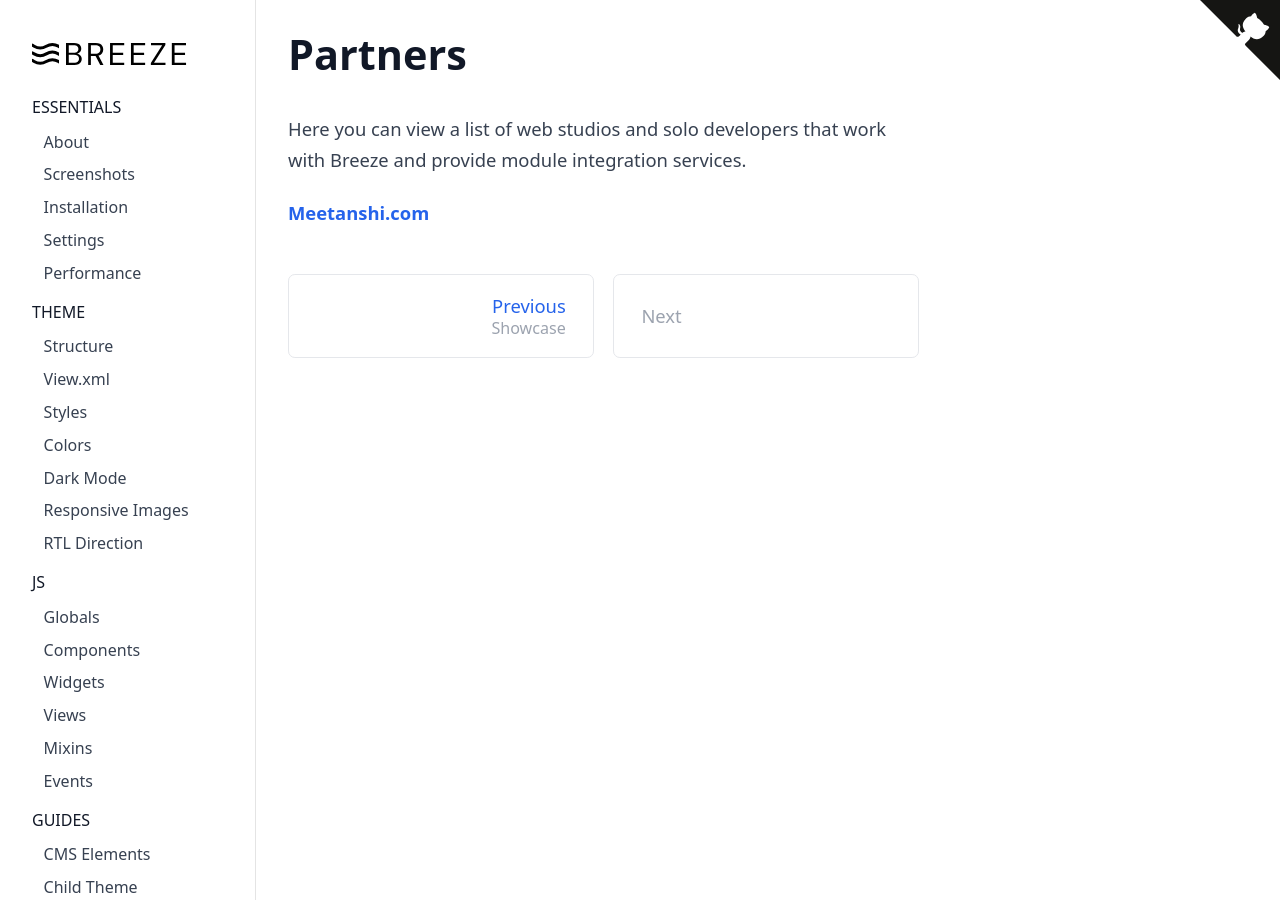
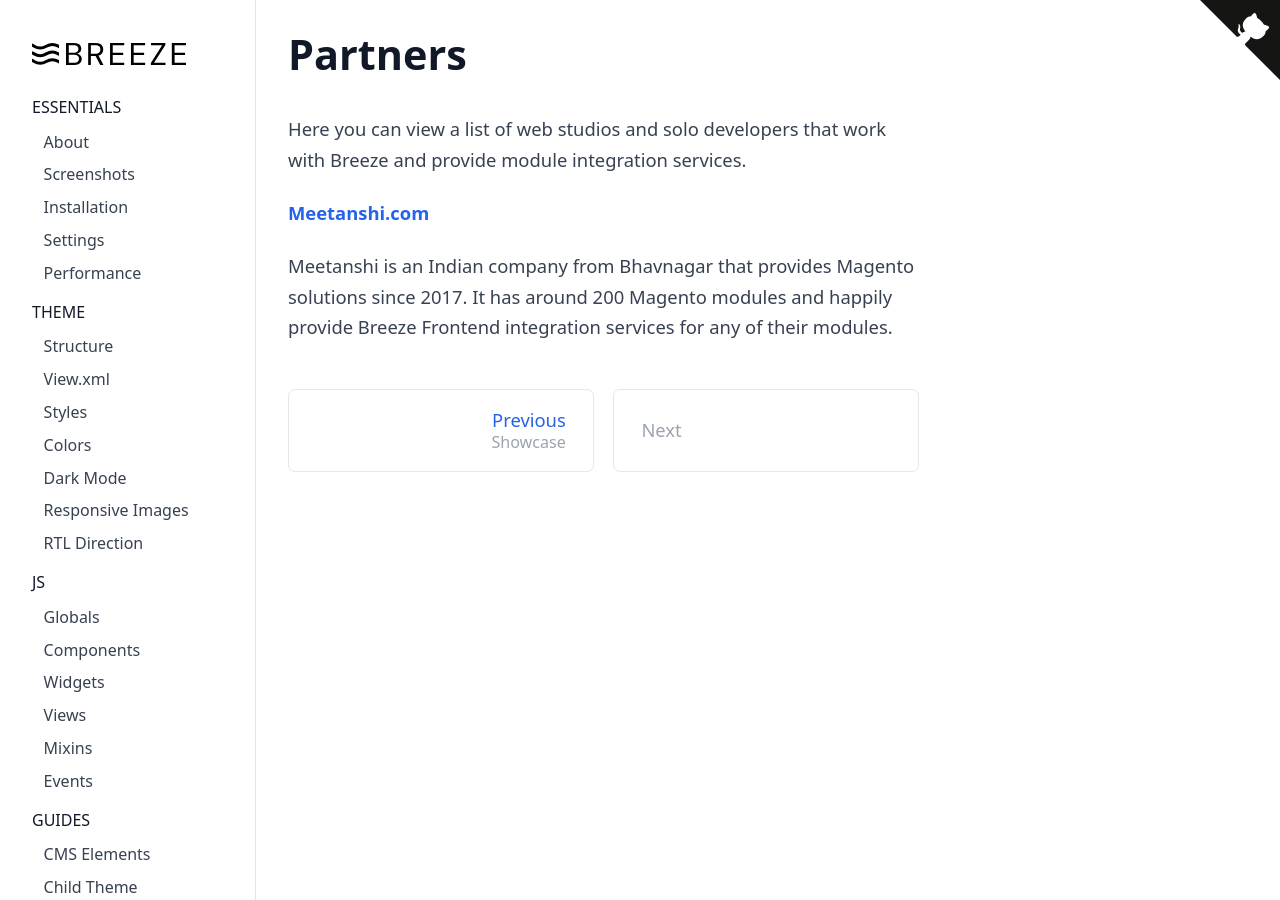
Before and after one commit to breezefront/breezefront.com, a Jekyll site: the page built from collections/_misc/partners.md, in a window 1280 px wide. Built offline with Jekyll 4.4.1, drawn with Linux system fonts in a browser that asks for light colours.

Commit message:
Meetanshi description added

```diff
--- a/collections/_misc/partners.md
+++ b/collections/_misc/partners.md
@@ -12,3 +12,7 @@ Here you can view a list of web studios and solo developers that work with
 Breeze and provide module integration services.
 
 **[Meetanshi.com](https://meetanshi.com/){:target="_blank" rel="noopener"}**
+
+Meetanshi is an Indian company from Bhavnagar that provides Magento solutions
+since 2017. It has around 200 Magento modules and happily provide Breeze Frontend
+integration services for any of their modules.
```
